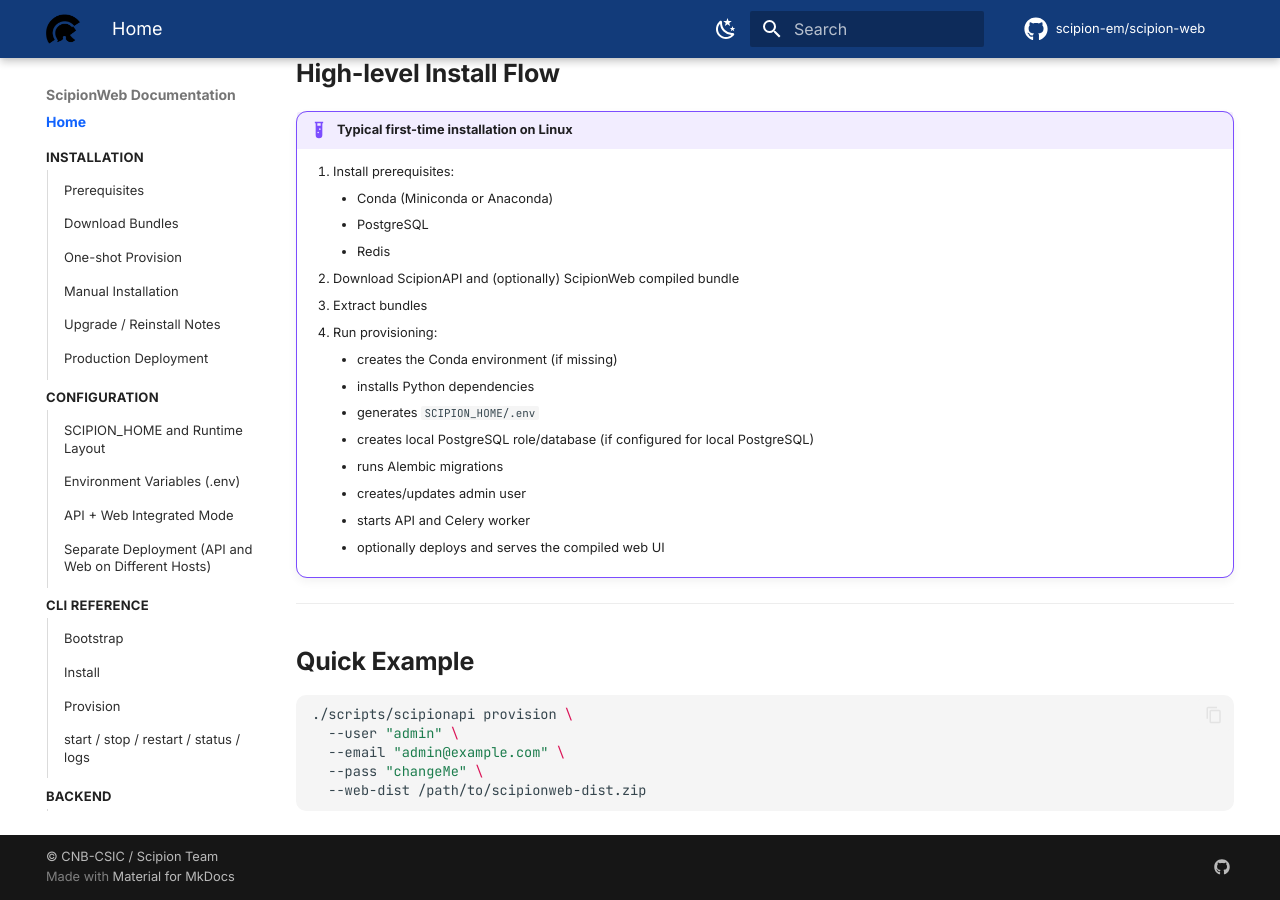
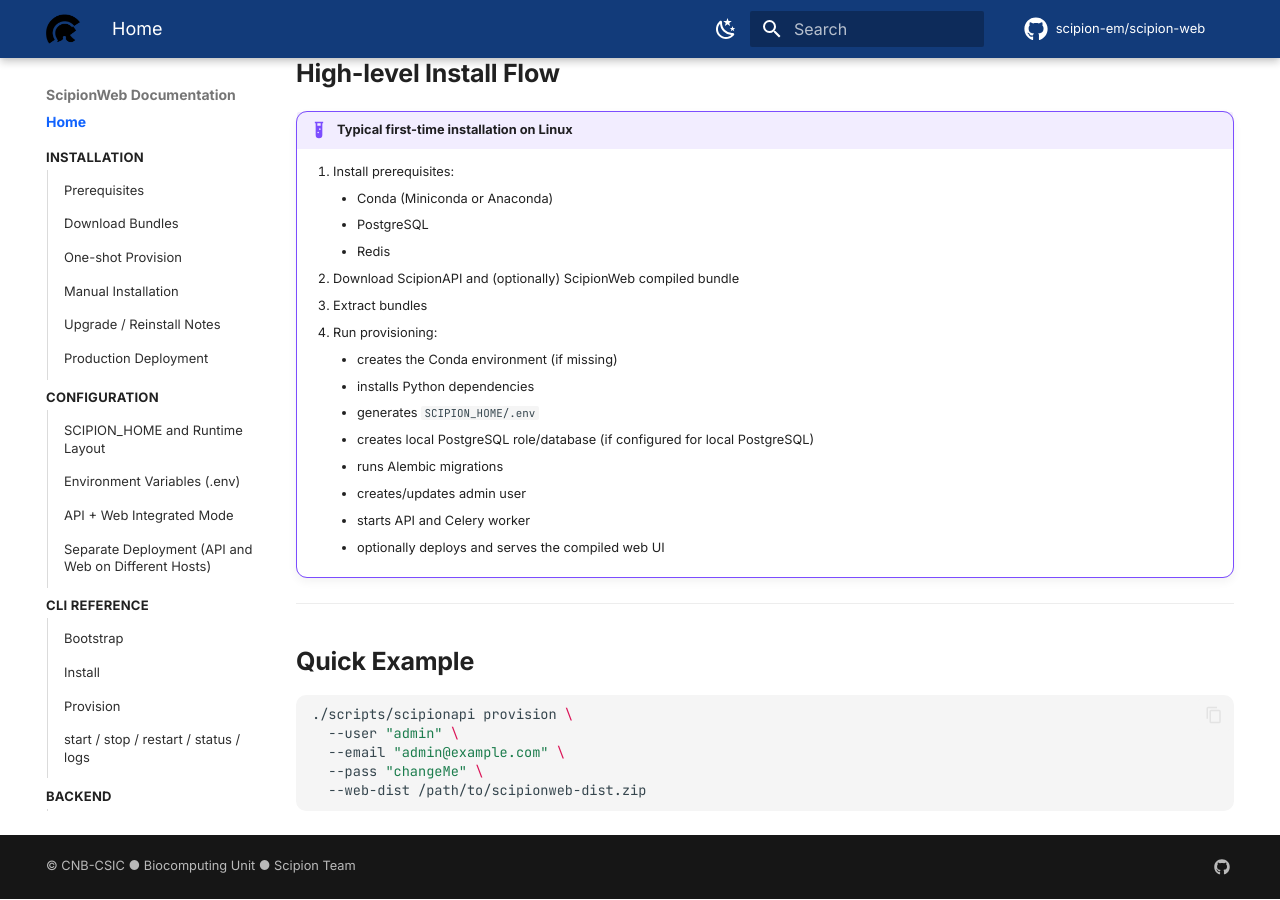
Before and after one commit to fonsecareyna82/scipion-docs, an MkDocs documentation site: the page built from docs/index.md, in a window 1280 px wide and 900 px high, scrolled down 1333 px. Built offline with MkDocs 1.6.1 and Material for MkDocs 9.7.7, drawn with Linux system fonts in a browser that asks for light colours; comment, search, counter and statistics services are not loaded.

Commit message:
Adding requirements.txt

```diff
--- a/mkdocs.yml
+++ b/mkdocs.yml
@@ -128,6 +128,7 @@
   - search
 
 extra:
+  generator: false
   social:
     - icon: fontawesome/brands/github
       link: https://github.com/scipion-em
@@ -136,4 +137,4 @@
   - assets/stylesheets/extra.css
 
 copyright: >
-  © CNB-CSIC / Scipion Team
+  © CNB-CSIC ● Biocomputing Unit ● Scipion Team
--- /dev/null
+++ b/requirements.txt
@@ -0,0 +1,3 @@
+mkdocs==1.6.1
+mkdocs-material
+pymdown-extensions
```
